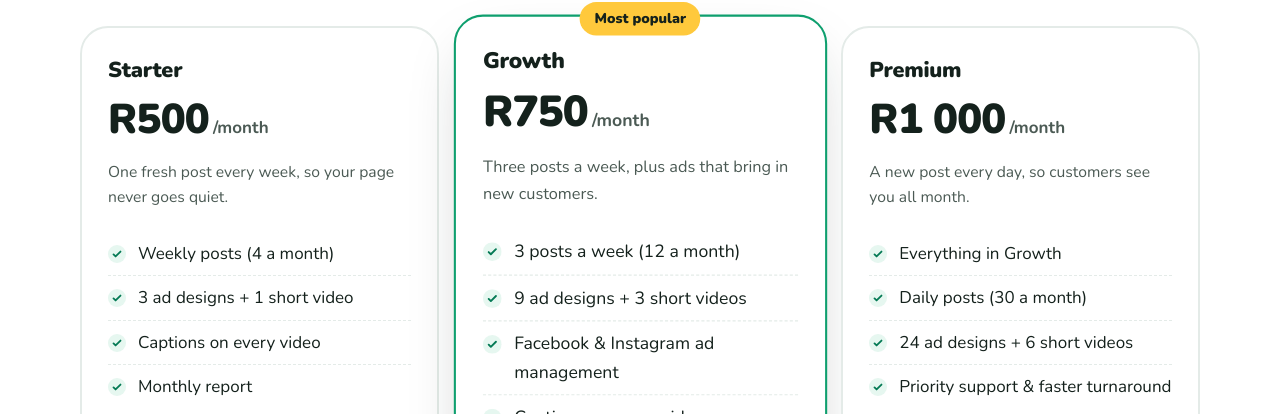
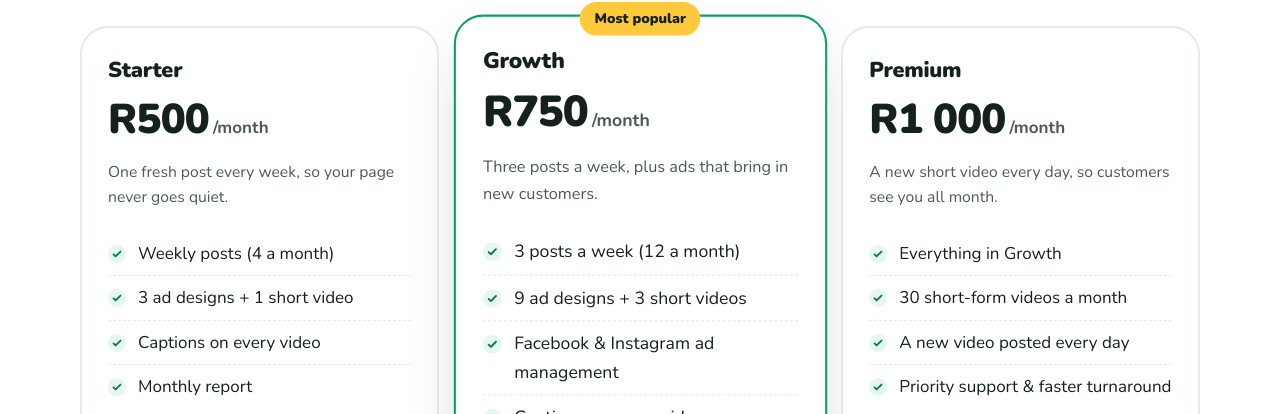
Before and after one commit to esteanbotha-sudo/Fresh-ads-studio-web, a plain HTML site: page index.html in a window 1280 px wide. Shown: the part 2719-3133 px from the top of the page. Drawn offline with nearby package versions, Linux system fonts and the light colour scheme.

Commit message:
Premium package: 30 short-form videos a month
Co-Authored-By: Claude Opus 5.5 <noreply@anthropic.com>
Claude-Session: https://claude.ai/code/session_01M6UykiNYF9JAXw6us1xTvQ

```diff
--- a/index.html
+++ b/index.html
@@ -212,11 +212,11 @@
           <article class="price-card">
             <h3>Premium</h3>
             <p class="price"><span class="amount">R1 000</span><span class="per">/month</span></p>
-            <p class="price-desc">A new post every day, so customers see you all month.</p>
+            <p class="price-desc">A new short video every day, so customers see you all month.</p>
             <ul class="features">
               <li>Everything in Growth</li>
-              <li>Daily posts (30 a month)</li>
-              <li>24 ad designs + 6 short videos</li>
+              <li>30 short-form videos a month</li>
+              <li>A new video posted every day</li>
               <li>Priority support &amp; faster turnaround</li>
             </ul>
             <a href="#contact" class="btn btn-outline btn-block" data-pkg="Premium">Choose Premium</a>
```
